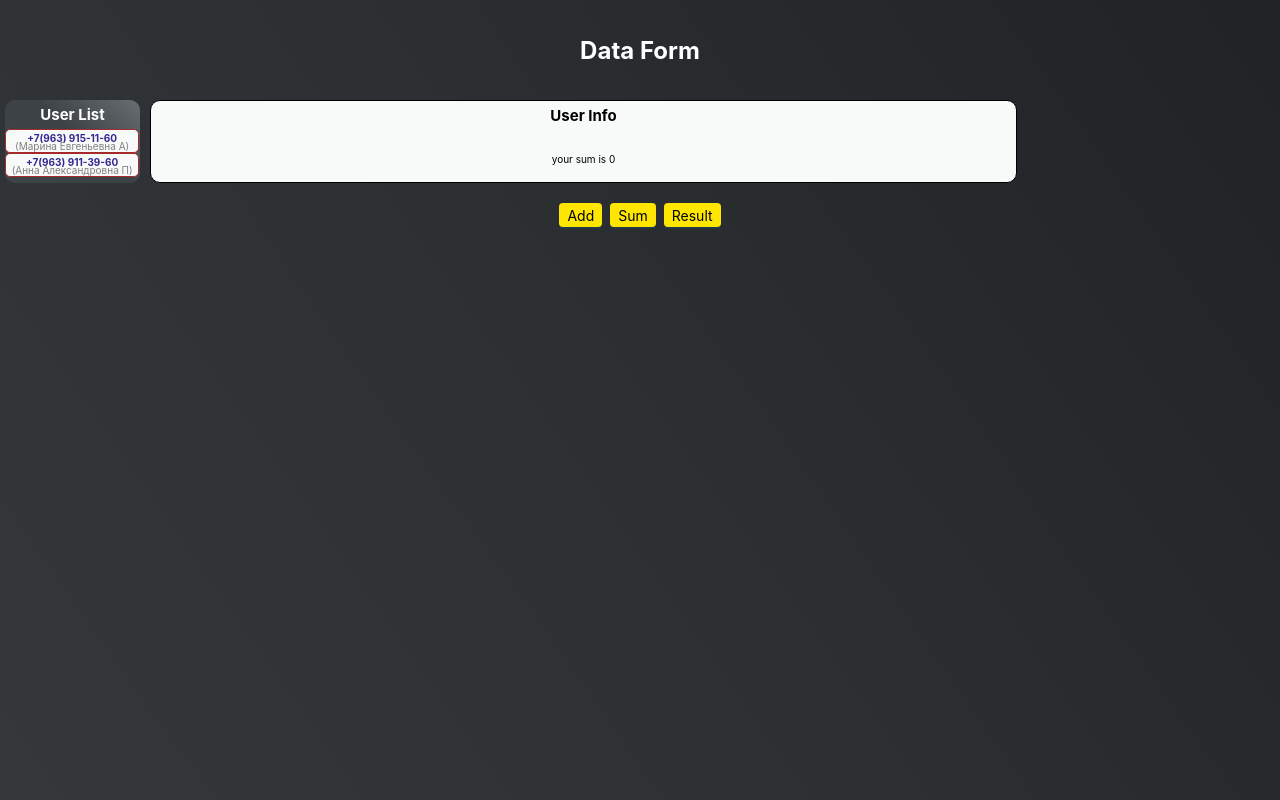
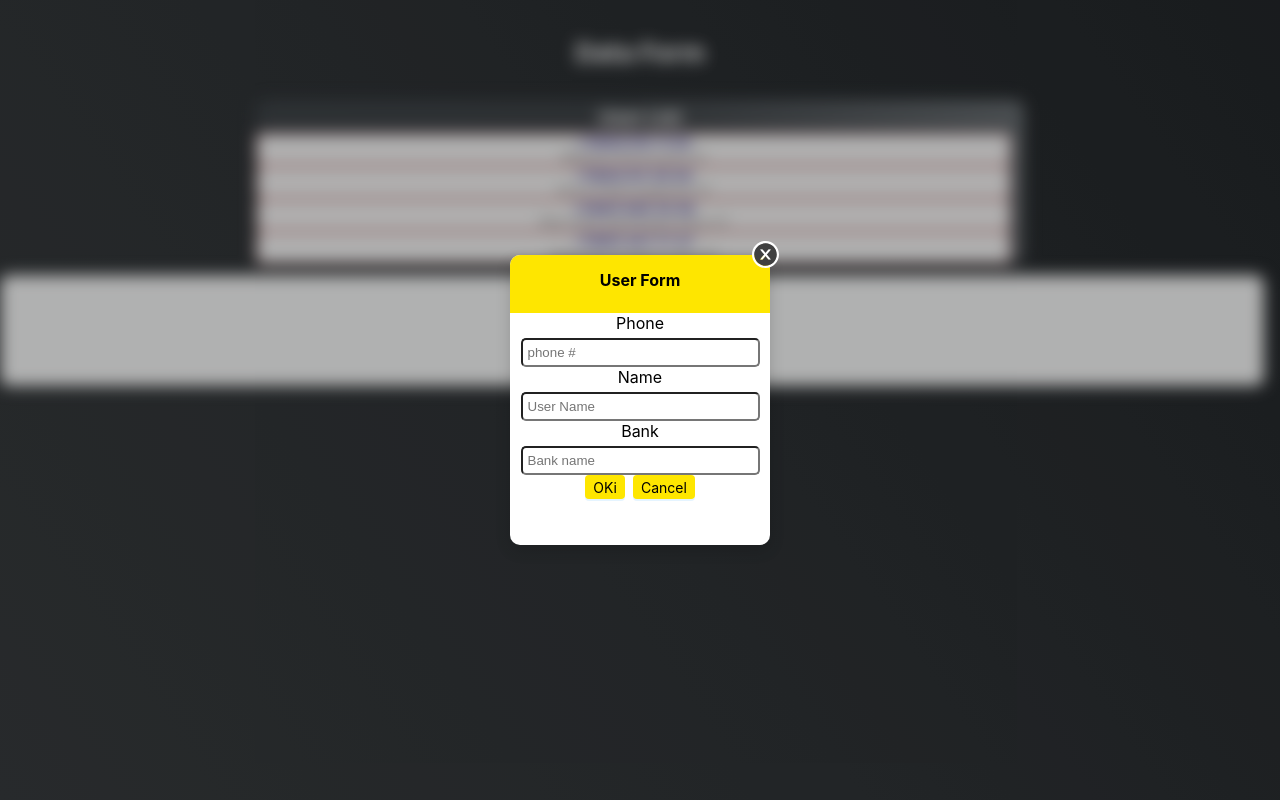
Before and after one commit to polyakop/int_app, a React (Create React App) app: page / in a window 1280 px wide. Both pictures are taken after a click on the button "Add". Built offline with nearby package versions, Linux system fonts and the light colour scheme.

Commit message:
added UserAddModal

```diff
--- a/package.json
+++ b/package.json
@@ -13,6 +13,7 @@
     "@types/react-dom": "^18.2.4",
     "@types/react-router-dom": "^5.3.3",
     "antd": "^5.5.1",
+    "formik": "^2.2.9",
     "react": "^18.2.0",
     "react-dom": "^18.2.0",
     "react-redux": "^8.0.5",
--- a/src/components/MainPage/MainPage.module.css
+++ b/src/components/MainPage/MainPage.module.css
@@ -25,31 +25,33 @@
     display: grid;
     grid-template-areas:
         "h h"
-        "l i"
+        "l l"
+        "i i"
         "b b";
 
-    grid-template-rows: 100px 1fr 50px;
+    grid-template-rows: 100px auto 1fr 50px;
     grid-template-columns: 140px 1fr;
 }
 
 .header {
     margin-top: 20px;
     grid-area: h;
-    font-size: 12px;
+    font-size: 13px;
 
 }
 
 /* _____list________ */
 .userList {
-    margin-left: 5px;
+    margin-left: 20%;
     grid-area: l;
     /* border: 2px solid rgba(70, 69, 69, 0.8);
     box-shadow: 5px 5px 5px -5px rgba(34, 60, 80, 0.6) inset; */
     background: rgb(118, 122, 125);
     background: linear-gradient(221deg, rgb(104, 110, 114) 0%, rgba(61, 66, 70, 1) 45%, rgba(61, 67, 71, 1) 100%);
     border-radius: 10px;
-    font-size: 10px;
+    font-size: 0.8rem;
     box-sizing: border-box;
+    width: 60%;
 
 }
 
@@ -69,14 +71,19 @@
 /* _______Info_________ */
 .userInfo {
     grid-area: i;
-    font-size: 10px;
-    margin-left: 10px;
+    font-size: 1rem;
+    margin-top: 10px;
+    margin-left: -1px;
     border: 1px solid black;
     border-radius: 10px;
     padding: 0px 5px 7px;
-    width: 75%;
+    width: 98%;
     background-color: rgb(248, 249, 249);
     color: black;
+
+    display:grid;
+        justify-content: center;
+        align-items: center;
 
 }
 
--- a/src/components/MainPage/MainPage.tsx
+++ b/src/components/MainPage/MainPage.tsx
@@ -1,14 +1,16 @@
-import React, { useEffect, useState } from "react";
+import React, { useState } from "react";
 import { UserPropsType } from "../../../types/types";
 import css from './MainPage.module.css'
 import { getSum, getUsers } from "../../redux/profile-selectors";
-import { useDispatch, useSelector, useStore } from 'react-redux';
+import { useDispatch, useSelector } from 'react-redux';
 import { UserItem } from "../UserItem/UserItem";
-import homePic from '../../Assets/Img/2023-05-20 10-00-16.jpg'
+// import homePic from '../../Assets/Img/2023-05-20 10-00-16.jpg'
 import { Button, Space } from "antd";
 import { setSum } from "../../redux/profile-reducer";
 import { AppDispatchType } from "../../redux/redux-store";
 import { SumAddModal } from '../SumAddModal/SumAddModal'
+import { UserAddModal } from "../UserAddModal/UserAddModal";
+
 
 
 type PropsType = {}
@@ -23,13 +25,13 @@ export const MainPage: React.FC<PropsType> = () => {
 
     const [selectedUser, setSelectedUser] = useState<SelectedUserType | null>(null)
     // _______Modal window state________
+    const [isAddClicked, setIsAddClicked] = useState(false)
     const [isSumClicked, setIsSumClicked] = useState(false)
-    const [isAddClicked, setIsAddClicked] = useState(false)
     const [isResultClicked, setIsResultClicked] = useState(false)
 
-let isModal = false
+    let isModal = false
 
-    if (isSumClicked || isAddClicked || isResultClicked) { isModal = true}
+    if (isSumClicked || isAddClicked || isResultClicked) { isModal = true }
 
     let userListElement = users.map((u: UserPropsType) => (
         <UserItem
@@ -44,8 +46,8 @@ let isModal = false
         />
     ))
     return (
-        <body>
-            <div className={isModal && css.modalBackground}>
+        <div>
+            <div className={(!!isModal) ? css.modalBackground : ''}>
 
                 <div className={css.wrapper}>
                     <div className={css.header}>
@@ -69,16 +71,17 @@ let isModal = false
                             </div>
 
                         }
-                        <p>your sum is {sum}</p>
+                        <p style={{ fontWeight: 'bold' }}>your sum is {sum}</p>
                     </div>
-
-
 
                     <div className={css.buttons}>
                         <Space direction="horizontal">
-                            <Button type="primary" size={"small"} style={{ backgroundColor: "#fee600", color: 'black' }}>Add</Button>
-                            <Button type="primary" size={"small"} style={{ backgroundColor: "#fee600", color: 'black' }} onClick={() => setIsSumClicked(true)}>Sum</Button>
-                            <Button type="primary" size={"small"} style={{ backgroundColor: "#fee600", color: 'black' }}>Result</Button>
+                            <Button type="primary" size={"middle"} style={{ backgroundColor: "#fee600", color: 'black'}}
+                                onClick={() => setIsAddClicked(true)}>Add</Button>
+                            <Button type="primary" size={"middle"} style={{ backgroundColor: "#fee600", color: 'black' }}
+                                onClick={() => setIsSumClicked(true)}>Sum</Button>
+                            <Button type="primary" size={"middle"} style={{ backgroundColor: "#fee600", color: 'black' }}
+                                onClick={() => setIsResultClicked(true)}                            >Result</Button>
                         </Space>
 
                         {/* <img src={homePic} alt="" style={{width:'200px'}} /> */}
@@ -86,14 +89,22 @@ let isModal = false
 
                 </div>
             </div>
+            {/*_________ Modal WINDOWS_________ */}
+            {/* 1 Sum modal */}
             {isSumClicked &&
                 <div className={css.modalWindow}>
                     <SumAddModal sumValue={sum} addedSum={setSum} setIsSumClicked={setIsSumClicked} />
                 </div>
             }
+            {/* 2 Add modal */}
+            {isAddClicked &&
+                <div className={css.modalWindow}>
+                    <UserAddModal setIsAddClicked={setIsAddClicked} />
+                </div>
+            }
 
 
 
-        </body>
+        </div>
     )
 }
--- a/src/components/SumAddModal/SumAddModal.tsx
+++ b/src/components/SumAddModal/SumAddModal.tsx
@@ -1,8 +1,8 @@
 import React, { useState } from "react";
 import { UserPropsType } from "../../../types/types";
 import css from './SumAddModal.module.css'
-import { getSum } from "../../redux/profile-selectors";
-import { useDispatch, useSelector } from 'react-redux';
+
+import { useDispatch} from 'react-redux';
 import { Button, Space } from "antd";
 import { CloseCircleTwoTone } from '@ant-design/icons';
 import { AppDispatchType } from "../../redux/redux-store";
@@ -20,13 +20,13 @@ export type SelectedUserType = UserPropsType
 
 export const SumAddModal: React.FC<PropsType> = ({ sumValue, addedSum, setIsSumClicked }) => {
 
-    let sumState: number = useSelector(getSum)
     const dispatch: AppDispatchType = useDispatch()
     const [inputValue, setInputValue] = useState<number>(0)
 
     const onOkClick = (sum: number) => {
 
         dispatch(actions.addSum(sum))
+
         setIsSumClicked(false)
 
     }
@@ -54,7 +54,7 @@ export const SumAddModal: React.FC<PropsType> = ({ sumValue, addedSum, setIsSumC
 
                 <div className={css.footer}>
                     <Space direction="horizontal">
-                        <Button type="primary" size={"small"} style={{ backgroundColor: "#fee600", color:'black' }} onClick={() => onOkClick(inputValue)} >OK</Button>
+                        <Button type="primary" size={"small"} style={{ backgroundColor: "#fee600", color: 'black' }} onClick={() => onOkClick(inputValue)} >OK</Button>
                         <Button type="primary" size={"small"} style={{ backgroundColor: "#fee600", color: 'black' }} onClick={() => setIsSumClicked(false)}>Cancel</Button>
                     </Space>
                 </div>
--- /dev/null
+++ b/src/components/UserAddModal/UserAddModal.module.css
@@ -0,0 +1,81 @@
+/* .modalBackground {
+    position: fixed;
+
+    width: 100vw;
+    height: 100vw;
+    background: rgba(12, 11, 11, 0.43);
+    position: fixed;
+    display: flex;
+    justify-content: center;
+    align-items: center;
+} */
+
+.modalContainer {
+    width: 250px;
+    height: 280px;
+    border-radius: 10px;
+    background-color: white;
+    box-shadow: rgba(0, 0, 0, 0.149) 0px 5px 15px;
+    display: flex;
+    flex-direction: column;
+    padding: 5px;
+    position: relative;
+
+}
+
+.modalContainer .CloseBtn {
+    display: flex;
+    justify-content: flex-end;
+    margin-top: -20px;
+    margin-right: -20px;
+    z-index: 20;
+}
+
+.CloseBtn button {
+    background-color: transparent;
+    border: none;
+    font-size: 27px;
+    cursor: pointer;
+    color: white;
+
+}
+
+.modalContainer .title {
+    background-color:#fee600;
+    color: black;
+    font-weight: bold;
+    border-radius: 10px 10px 0 0;
+    font-size: 1rem;
+    margin-top: -5px;
+    margin-left: -5px;
+    margin-bottom: 20px;
+    height: 43px;
+    position: absolute;
+    width: 100%;
+    padding-top: 15px;
+
+}
+
+.modalContainer .body {
+    margin-top: 40px;
+    font-size: 1rem;
+    color: black;
+    text-align: center;
+}
+
+.modalContainer .body input {
+    margin-top: 5px;
+    border-radius: 5px;
+    padding: 5px;
+    width: 90%;
+}
+
+
+
+.modalContainer .footer {
+    display: flex;
+    flex: 50%;
+    justify-content: center;
+    align-items: center;
+    margin-bottom: 0px;
+}
--- a/src/components/UserAddModal/UserAddModal.tsx
+++ b/src/components/UserAddModal/UserAddModal.tsx
@@ -1,27 +1,105 @@
-import React from "react";
+import React, { useState } from "react";
 import { UserPropsType } from "../../../types/types";
-import { getSum, getUsers} from "../../redux/profile-selectors";
-import { useDispatch, useSelector } from 'react-redux';
+import css from './UserAddModal.module.css'
+import { useDispatch } from 'react-redux';
+import { Button, Space } from "antd";
+import { CloseCircleTwoTone } from '@ant-design/icons';
+import { AppDispatchType } from "../../redux/redux-store";
+import { actions } from "../../redux/profile-reducer";
+import { Field, Form, Formik, FormikProps } from 'formik';
+import { FormikHelpers } from 'formik/dist/types';
 
-type PropsType = {}
+
+type PropsType = {
+    // sumValue: number
+    // addedSum: (sum: number) => void
+    setIsAddClicked: (isAddClicked: boolean) => void
+}
+
+export type SelectedUserType = UserPropsType
+
+export type UserFormValueType = {
+    tel: string,
+    bank: string,
+    userName: string
+}
+
+
+export const UserAddModal: React.FC<PropsType> = ({ setIsAddClicked }) => {
+
+
+    const dispatch: AppDispatchType = useDispatch()
+    const [inputValue, setInputValue] = useState<number>(0)
+
+    // const onOkClick = (sum: number) => {
+
+    //     dispatch(actions.addSum(sum))
+    //     setIsAddClicked(false)
+
+    // }
+
+    const userData: UserFormValueType = {
+        tel: '',
+        bank: '',
+        userName: ''
+    }
+
+    // Убрать userID из reducer
+
+    const submit = (values: UserFormValueType, { setSubmitting }: FormikHelpers<UserFormValueType>) => {
+        dispatch(actions.addUserData(values))
+        console.log('added user', values)
+        setIsAddClicked(false)
+        setSubmitting(false)
+    }
+
+
+    return (
+        <div>
+            <div className={css.modalContainer}>
+                <div className={css.CloseBtn}>
+                    <button onClick={() => setIsAddClicked(false)} ><CloseCircleTwoTone twoToneColor={'white-black'}
+                    /></button>
+                </div>
+                <div className={css.title}>
+                    User Form
+                </div>
+
+                <div className={css.body}>
+
+                    <Formik
+                        initialValues={userData}
+                        onSubmit={submit}
+                    >
+                        <Form>
+                            <label htmlFor="tel">Phone</label>
+                            <Field id='tel' name='tel' placeholder='phone #' />
+
+                            <label htmlFor="userName">Name</label>
+                            <Field id='userName' name='userName' placeholder='User Name' />
+
+                            <label htmlFor="bank">Bank</label>
+                            <Field id='bank' name='bank' placeholder='Bank name' />
+
+                            <div className={css.footer}>
+                                <Space direction="horizontal">
+                                    <Button
+                                        type="primary" size={"small"} style={{ backgroundColor: "#fee600", color: 'black' }}
+                                        htmlType="submit"
+                                    >OKi</Button>
+                                    <Button type="primary" size={"small"} style={{ backgroundColor: "#fee600", color: 'black' }} onClick={() => setIsAddClicked(false)}>Cancel</Button>
+                                </Space>
+                            </div>
+
+                        </Form>
+                    </Formik>
+
+                </div>
 
 
 
-export const UserDataForm: React.FC<PropsType> = () => {
-    const user = useSelector(getUsers)
-    // const sum: number = useSelector(getSum)
-    return (
-    <div>
-        User Data Form
 
-        form
-        -
-            userName: null | string,
-            userId: null | string,
-            tel: null | string,
-            bank: null | string,
-
-
-    </div>
+            </div>
+        </div>
     )
 }
--- a/src/components/UserItem/UserItem.module.css
+++ b/src/components/UserItem/UserItem.module.css
@@ -6,13 +6,13 @@
     border: 1px solid brown;
 }
 .user:hover {
-    background-color: rgb(117, 225, 225);
+    background-color: #fee600;
 
     border: 1px solid brown;
 }
 
 .userSelected {
-    background-color: yellow;
+    background-color: #fee600;
     width: 98%;
     border-radius: 5px;
     border: 1px solid brown;
--- a/src/components/UserItem/UserItem.tsx
+++ b/src/components/UserItem/UserItem.tsx
@@ -1,8 +1,6 @@
-import React, { useEffect, useState } from "react";
+import React from "react";
 import { UserPropsType } from "../../../types/types";
 import css from './UserItem.module.css'
-import { getSum, getUsers } from "../../redux/profile-selectors";
-import { useDispatch, useSelector, useStore } from 'react-redux';
 import { SelectedUserType } from "../MainPage/MainPage";
 
 
@@ -14,16 +12,15 @@ type UserItemPropsType = {
 }
 
 export const UserItem: React.FC<UserPropsType & UserItemPropsType> = ({ selectedUser, onUserSelected, ...user }) => {
-    // let selectedId = null
-    // selectedId = selectedUser?.userId
-    let isSelected = false
-    if (selectedUser) {
-        if (user.userId=selectedUser.userId) {
 
-        isSelected = true
-        console.log(user.userId, selectedUser.userId,' =', isSelected, )
-    }
-    }
+    // let isSelected = false
+    // if (selectedUser) {
+    //     if (user.userId=selectedUser.userId) {
+
+    //     isSelected = true
+    //     console.log(user.userId, selectedUser.userId,' =', isSelected, )
+    // }
+    // }
 
     return (
         // <div className={(isSelected ? ( css.userSelected): css.user) } onClick={
--- a/src/redux/profile-reducer.ts
+++ b/src/redux/profile-reducer.ts
@@ -1,6 +1,7 @@
 import { FormAction } from 'redux-form';
 import { BaseThunkType, InferActionsTypes } from './redux-store';
 import { UserPropsType } from '../../types/types';
+import { UserFormValueType } from '../components/UserAddModal/UserAddModal';
 
 
 const types = {
@@ -23,6 +24,18 @@ let initialState = {
             tel: '+7(963) 911-39-60',
             bank: 'Сбербанк'
         },
+        {
+            userName: 'Муслима Домлоджоновна Н',
+            userId: '00-03',
+            tel: '+7(987) 948-35-69',
+            bank: 'Сбербанк'
+        },
+        {
+            userName: 'Наргиза Уктамжоновна Б',
+            userId: '00-04',
+            tel: '+7(987) 437-77-37',
+            bank: 'Сбербанк'
+        },
 
 
 
@@ -37,7 +50,7 @@ const profileReducer = (state = initialState, action: ActionsTypes): InitialStat
 
             return {
                 ...state,
-                userData: [...state.userData, { userName: action.userData.userName, userId: '00-03', tel: action.userData.tel, bank: action.userData.bank }]
+                userData: [...state.userData, { userName: action.userData.userName, userId: ('00-0' + String((state.userData.length + 1))) , tel: action.userData.tel, bank: action.userData.bank }]
             }
         }
 
@@ -57,7 +70,7 @@ const profileReducer = (state = initialState, action: ActionsTypes): InitialStat
 
 /* Создание объектов action */
 export const actions = {
-    addUserData: (userData: UserPropsType) => ({ type: types.ADD_USER, userData } as const),
+    addUserData: (userData: UserFormValueType) => ({ type: types.ADD_USER, userData } as const),
     addSum: (sum: number) => ({ type: types.ADD_SUM, sum } as const),
 
 }
```
Also changed, not shown: 1 other file (tests, documents, lock files or other folders).
